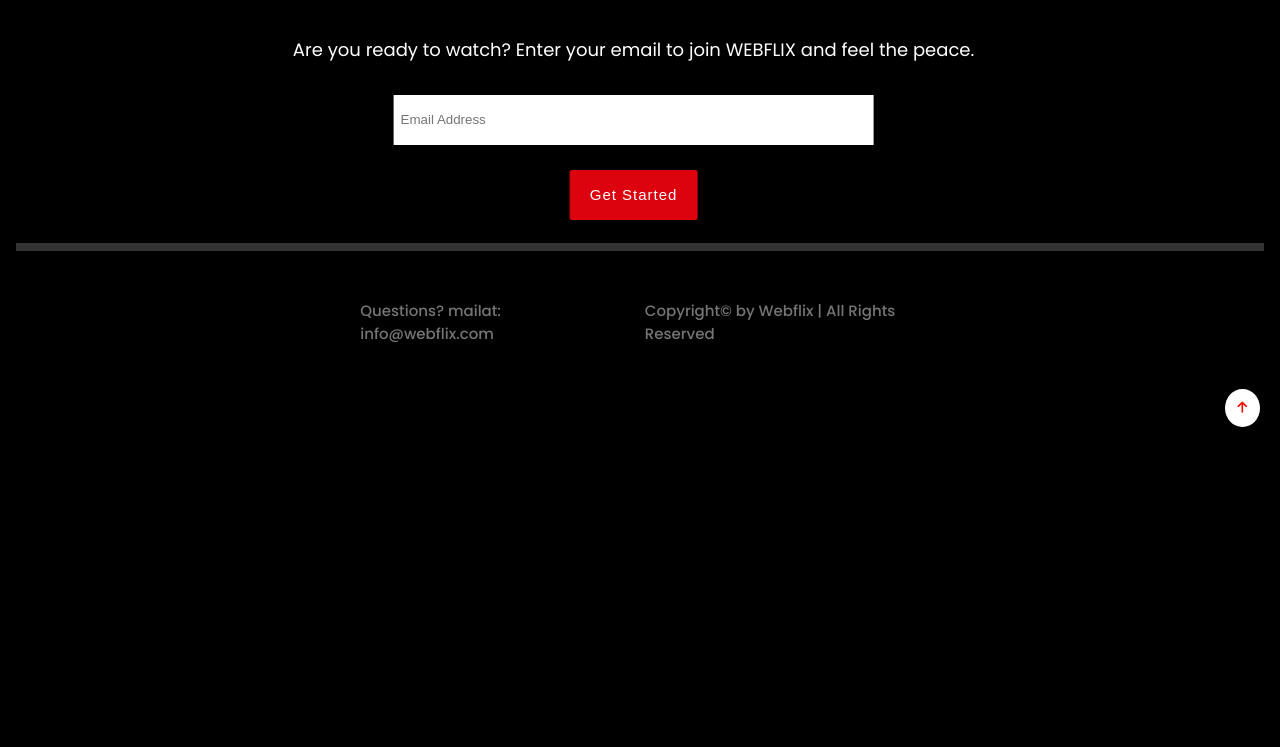
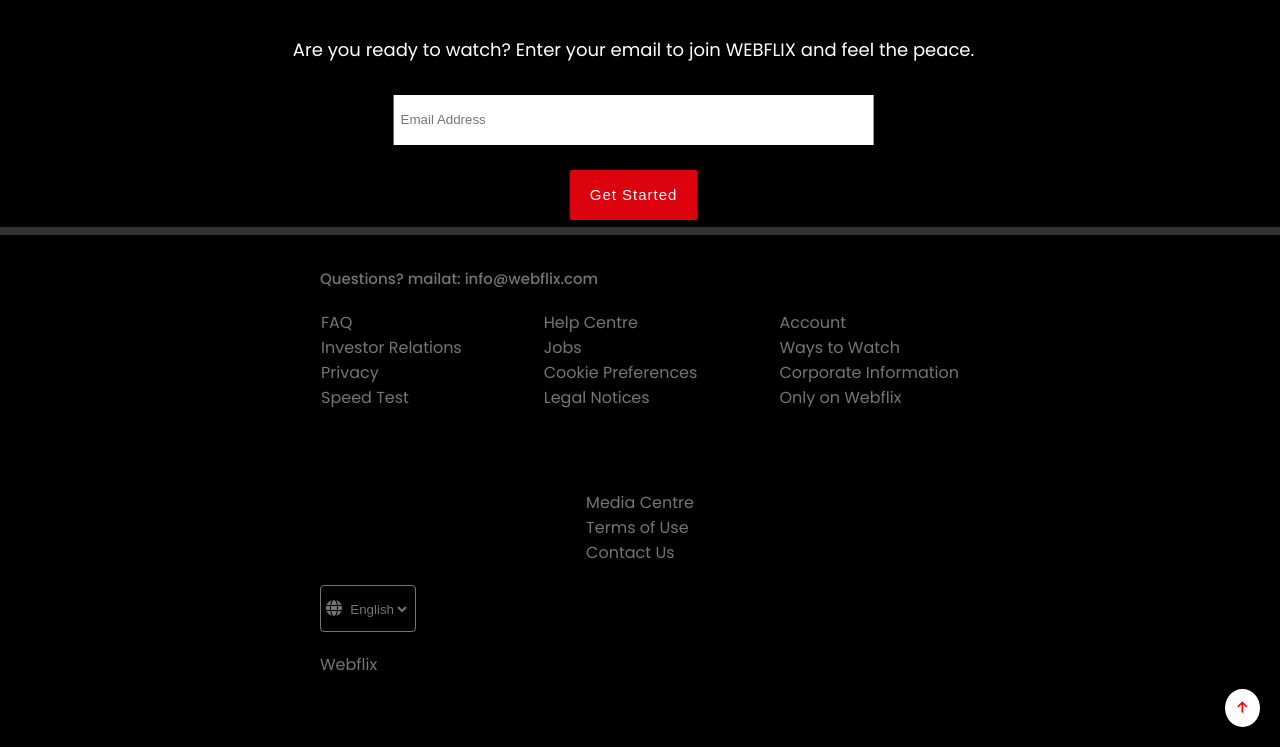
Before and after one commit to shailesh-exe/Netflix-Clone, a plain HTML site: page index.html in a window 1280 px wide. Shown: the part 3224-3971 px from the top of the page. Before the commit the page ends 3671 px from the top, so only its background shows below. Drawn offline with Linux system fonts and the light colour scheme.

Commit message:
netflixClone

```diff
--- a/index.html
+++ b/index.html
@@ -296,14 +296,54 @@
 
 <br><br>
 
-    <footer>
-      <div class="footer">
-        <h4>Questions? mailat: info@webflix.com</h4>
-      </div>
-      <div class="footer">
-        <p>Copyright&#169; by Webflix | All Rights Reserved</p>
-      </div>
-    </footer>
+<footer>
+  <div class="footer__row__1">
+    <h4>Questions? mailat: info@webflix.com</h4>
+  </div>
+  <div class="footer__row__2">
+    <div class="column__1">
+      <p>FAQ</p>
+      <p>Investor Relations</p>
+      <p>Privacy</p>
+      <p>Speed Test</p>
+    </div>
+    <div class="column__2">
+      <p>Help Centre</p>
+      <p>Jobs</p>
+      <p>Cookie Preferences</p>
+      <p>Legal Notices</p>
+    </div>
+    <div class="column__3">
+      <p>Account</p>
+      <p>Ways to Watch</p>
+      <p>Corporate Information</p>
+      <p>Only on Webflix</p>
+    </div>
+    <div class="column__4">
+      <p>Media Centre</p>
+      <p>Terms of Use</p>
+      <p>Contact Us</p>
+    </div>
+  </div>
+  <div class="footer__row__3">
+    <div class="dropdown__container">
+      <i class="fas fa-globe"></i>
+      <select
+        name="languages"
+        id="languagesSelect"
+        class="language__drop__down"
+      >
+        <option value="english" selected>English</option>
+        <option value="hindi">हिन्दी</option>
+      </select>
+    </div>
+  </div>
+  <div class="footer__row__4">
+    <p>Webflix</p>
+  </div>
+</footer>
+
+
     <div class="footer-iconTop">
         <a href="#navbar" class="top">
           <i class="fa-solid fa-arrow-up" ></i>
--- a/style.css
+++ b/style.css
@@ -337,22 +337,11 @@
 
   footer {
     border-top: 8px solid #333;
-    margin: 1rem;
-    padding: 2rem 0;
+    padding: 2rem 1rem;
     color: #757575;
     display: flex;
-    flex-direction: row;
-    /* gap: 20px; */
-    font-size: 15px;
-    font-weight: 500;
-  }
-
-  .footer {
-    display: flex;
-    justify-content: space-around;
-    align-items: center;
-    flex-wrap: wrap;
-    padding: 1rem 4%;
+    flex-direction: column;
+    gap: 20px;
   }
 
   .footer-iconTop a{
@@ -361,8 +350,6 @@
     padding: .8rem;
     background: white;
     border-radius: 50%;
-        /* transition: .5s ease; */
-        /* width: 40px; */
     text-decoration: none;
     position: relative;
     right: 20px;
@@ -381,16 +368,26 @@
     justify-content: flex-end;
   }
 
-  .footer {
+  .footer__row__2 {
     display: flex;
     flex-wrap: wrap;
-    justify-content: space-evenly;
-    /* gap: 20px; */
+    justify-content: space-around;
+    gap: 80px;
   }
 
-  .footer > h4 {
+  .footer__row__1 > h4 {
     font-size: 15px;
     font-weight: 500;
+  }
+
+  .footer__row__3 > .dropdown__container {
+    width: fit-content;
+    border: 1px solid #757575;
+    color: #757575;
+  }
+
+  .footer__row__3 > .dropdown__container > .language__drop__down {
+    color: #757575;
   }
 
   .top {
```
Lines whose indentation alone changed are shown as unchanged.
